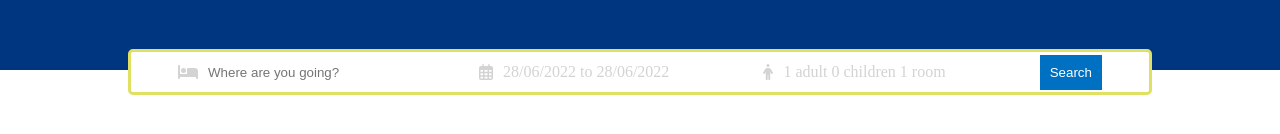
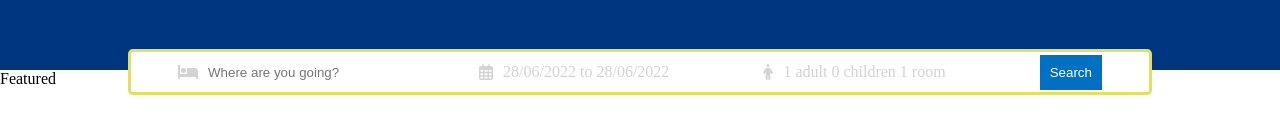
Before and after one commit to TokhirAsadov/Hotel_for_portfolio, a React (Create React App) app: page / in a window 1280 px wide. Shown: the part 320-454 px from the top of the page. Built offline with nearby package versions, Linux system fonts and the light colour scheme.

Commit message:
add component

```diff
--- a/src/pages/home/Home.jsx
+++ b/src/pages/home/Home.jsx
@@ -1,6 +1,7 @@
 import "./home.css"
 import NavBar from "../../components/navbar/NavBar";
 import Header from "../../components/header/Header";
+import Featured from "../../components/featured/Featured";
 
 const Home = () => {
   return (
@@ -8,7 +9,7 @@ const Home = () => {
       <NavBar />
       <Header />
       <div className="homeContainer">
-
+        <Featured />
       </div>
     </div>
   );
```
